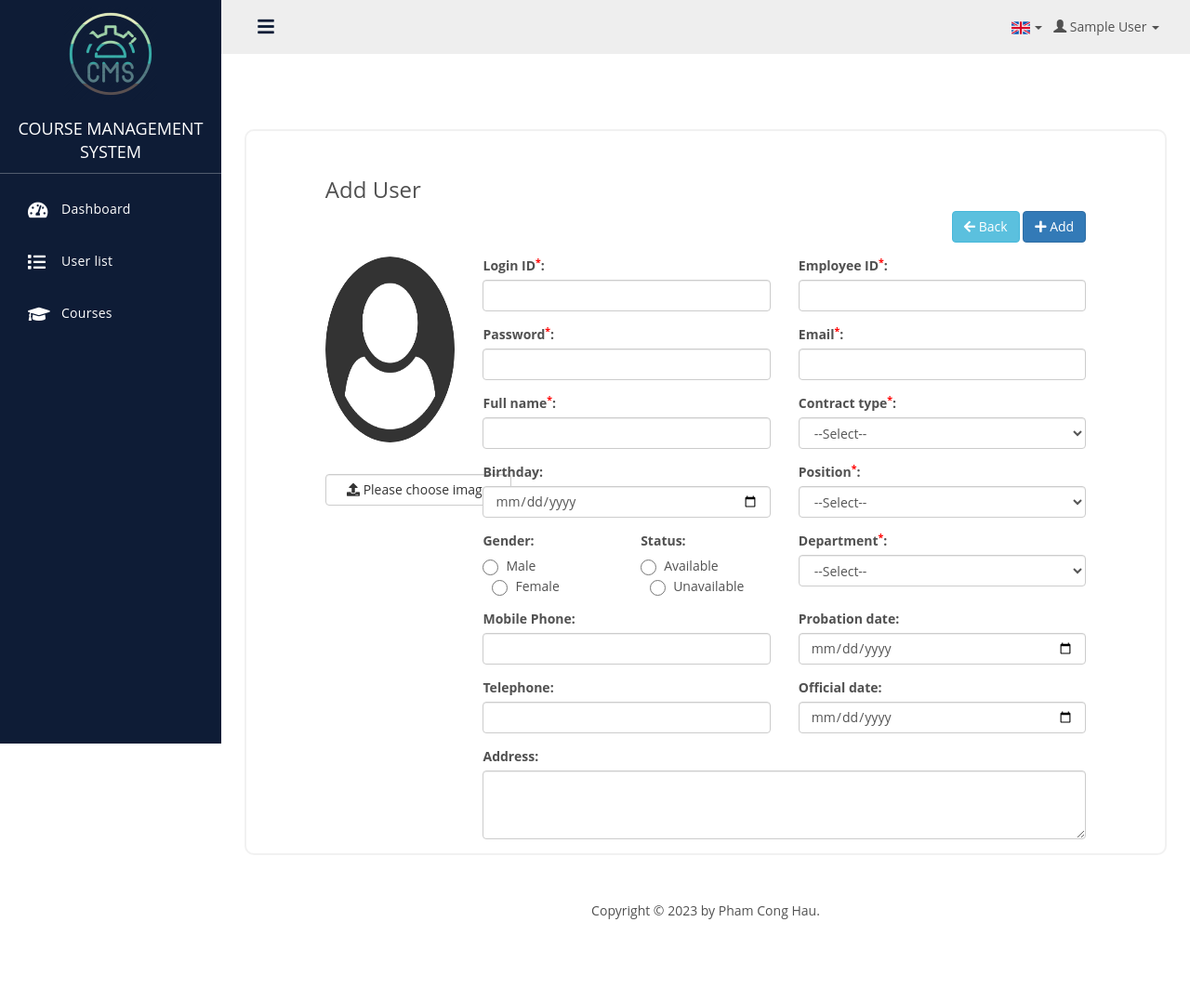
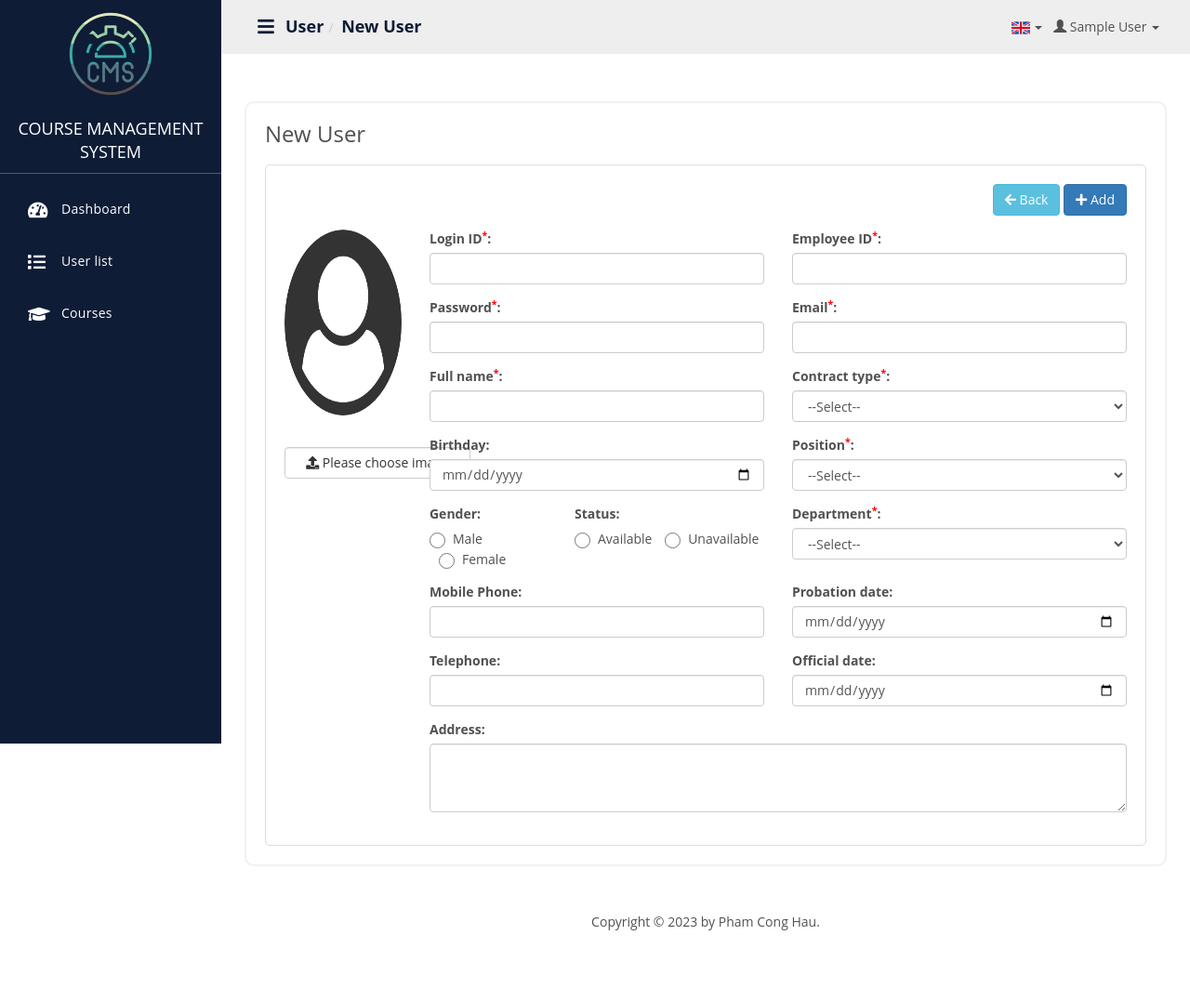
Before and after one commit to conghaucube123/conghau_hrm, a CodeIgniter app: page /database/index.php/user_list/add in a window 1280 px wide. Shown: the whole page at 93% size. Before the commit the page ends 989 px from the top, so only its background shows below. Run offline with CodeIgniter, Linux system fonts and the light colour scheme; the visitor is signed in with stand-in values (Sample User, id 1); data that the repository does not hold is empty; some libraries are stand-ins or nearby versions.

Commit message:
Edit front-end of breadcrumb

```diff
--- a/application/language/english/title_lang.php
+++ b/application/language/english/title_lang.php
@@ -10,16 +10,18 @@
     $lang["vietnamese"] = "Vietnamese";
     $lang["forgot_password"] = "Forgot password";
     // Header
-    $lang["user_info"] = "User Information";
-    $lang["add_new_user"] = "Add User";
-    $lang["course_info"] = "Course Information";
+    $lang["user_info"] = "Update User";
+    $lang["add_new_user"] = "New User";
+    $lang["course_info"] = "Update Course";
     $lang["employee_list"] = "Employee List";
-    $lang["add_new_course"] = "Add Course";
-    $lang["add_employee"] = "Add Employee";
+    $lang["add_new_course"] = "New Course";
+    $lang["add_employee"] = "New Employee";
     $lang["upload_employee_list"] = "Upload Employee List";
     $lang["user_gender"] = "User Gender";
     $lang["user_status"] = "User Status";
     $lang["user_login"] = "User Login In Week";
+    $lang["user_profile"] = "Profile";
+    $lang["user_master"] = "User";
     // Button
     $lang["login"] = "Login";
     $lang["search"] = "Search";
--- a/application/language/vietnamese/title_lang.php
+++ b/application/language/vietnamese/title_lang.php
@@ -10,9 +10,9 @@
     $lang["vietnamese"] = "Tiếng Việt";
     $lang["forgot_password"] = "Quên mật khẩu";
     // Header
-    $lang["user_info"] = "Thông Tin Người Dùng";
+    $lang["user_info"] = "Chỉnh Sửa Người Dùng";
     $lang["add_new_user"] = "Thêm Người Dùng";
-    $lang["course_info"] = "Thông Tin Khóa Học";
+    $lang["course_info"] = "Chỉnh Sửa Khóa Học";
     $lang["employee_list"] = "Danh Sách Nhân Viên";
     $lang["add_new_course"] = "Thêm Khóa Học";
     $lang["add_employee"] = "Thêm Nhân Viên";
@@ -20,6 +20,8 @@
     $lang["user_gender"] = "Giới Tính Người Dùng";
     $lang["user_status"] = "Trạng Thái Người Dùng";
     $lang["user_login"] = "Số Người Dùng Đăng Nhập Trong Tuần";
+    $lang["user_profile"] = "Hồ Sơ";
+    $lang["user_master"] = "Người Dùng";
     // Button
     $lang["login"] = "Đăng nhập";
     $lang["search"] = "Tìm kiếm";
--- a/application/views/courses/index.php
+++ b/application/views/courses/index.php
@@ -5,9 +5,9 @@
     }
     .table-container {
         border: #f1f1f1f1 2px solid;
-        border-radius: 20px;
+        border-radius: 10px;
         margin-top: 30px;
-        padding: 20px;
+        padding: 0px 20px 20px 20px;
     }
     .add {
         float: right;
@@ -272,7 +272,7 @@
             fixedHeader: true,
             scrollCollapse: true,
             scrollY: "700px",
-            scrollX: "100%",
+            "scrollX": true,
             language: {
                 url: languageUrl,
             },
--- a/application/views/dashboard/index.php
+++ b/application/views/dashboard/index.php
@@ -10,8 +10,8 @@
     }
     .dashboard-container {
         border: #f1f1f1f1 2px solid;
-        border-radius: 20px;
-        padding: 20px;
+        border-radius: 10px;
+        padding: 0px 20px 20px 20px;
         height: 100%;
         width: 100%;
     }
--- a/application/views/master_page.php
+++ b/application/views/master_page.php
@@ -198,6 +198,7 @@
             }
             .active {
                 background: rgba(0, 0, 0, 0.5);
+                border-left: #eeeeee 3px solid;
             }
             .dashboard-compact .dashboard-nav {
                 max-width: 100px;
@@ -275,15 +276,33 @@
             .nav {
                 display: inline;
             }
-            .dashboard-toolbar .navbar-right{
+            .dashboard-toolbar .navbar-left {
+                /* border: #000 1px solid; */
+                width: 50%;
+            }
+            .dashboard-toolbar .navbar-left .breadcrumb {
+                background-color: #eeeeee;
+                margin: 0;
+            }
+            .dashboard-toolbar .navbar-left .breadcrumb a {
+                color: #0e1c36;
+                font-size: 1.8rem;
+                font-weight: 700;
+                text-decoration: none;
+            }
+            .dashboard-toolbar .navbar-left .breadcrumb a:hover,
+            .dashboard-toolbar .navbar-left .breadcrumb a:active {
+                color: #6c757d;
+            }
+            .dashboard-toolbar .navbar-right {
                 margin: 0;
                 float: right;
             }
-            .navbar-right{
+            .navbar-right {
                 padding-top: 10px;
                 margin-right: 0;
             }
-            .navbar-right >ul >li {
+            .navbar-right > ul > li {
                 margin-left: 20px;
             }
             .navbar-right ul li {
@@ -519,7 +538,10 @@
                 <header class='dashboard-toolbar'>
                     <div class="nav-menu">
                         <nav>
-                            <div class="menu-toggle"><i class="fas fa-bars"></i></div>
+                            <div class="nav navbar-left">
+                                <div class="menu-toggle"><i class="fas fa-bars"></i></div>
+                                <ul class="breadcrumb"></ul>
+                            </div>
                             <ul class="nav navbar-nav navbar-right">
                                 <li class="dropdown">
                                     <button class="dropdown-toggle" type="button" data-toggle="dropdown">
@@ -587,6 +609,24 @@
                     $this->session->set_flashdata('message', "");
                 }
             ?>
+            var first = $("nav a.active span").first().text().trim();
+            var secondLevel = '<?php echo $this->uri->segment('2'); ?>';
+            if (secondLevel != '') {
+                if (first === '') {
+                    first = '<?php echo lang('user_master'); ?>';
+                    $('.breadcrumb').append('<li><a href="<?php echo current_url(); ?>">'+ first +'</a></li>');
+                } else {
+                    $('.breadcrumb').append('<li><a href="<?php echo base_url($this->uri->segment('1')); ?>">'+ first +'</a></li>');
+                }
+                var second = $(".x-title h3").first().text().trim();
+                $('.breadcrumb').append('<li><a href="<?php echo current_url(); ?>">'+ second +'</a></li>');
+            } else {
+                $('.breadcrumb').append('<li><a href="<?php echo current_url(); ?>">'+ first +'</a></li>');
+            }
+
+            // if (second != '') {
+            //     $('.breadcrumb').append('<li><a href="<?php echo base_url(); ?>/'+ first + second +'">'+ first +'</a></li>');
+            // }
             $(".menu-toggle").click(function () {
                 if (mobileScreen.matches) {
                     $(".dashboard-nav").toggleClass("mobile-show");
--- a/application/views/user_list/add.php
+++ b/application/views/user_list/add.php
@@ -5,8 +5,13 @@
     .form-input {
         border: #f1f1f1f1 2px solid;
         border-radius: 10px;
-        padding-top: 30px;
-        margin-top: 30px;
+        padding: 0px 20px 20px 20px;
+    }
+    .form-input form {
+        border: #ddd 1px solid;
+        border-radius: 5px;
+        padding: 20px;
+        margin-top: 20px;
     }
     .col-md-2 img {
         border-radius: 50%;
@@ -66,14 +71,12 @@
 
 <div class="body-container">
     <div class="form-input">
+        <div class="x-title">
+            <h3><?php echo lang('add_new_user'); ?></h3>
+        </div>
         <form role="form" action="add" method="post" enctype="multipart/form-data" onsubmit="return validate()">
             <div class="row">
-                <div class="col-md-10  col-md-offset-1">
-                    <h3><?php echo lang('add_new_user'); ?></h3>
-                </div>
-            </div>
-            <div class="row">
-                <div class="col-md-10 col-md-offset-1" style="text-align: right;">
+                <div class="col-md-12" style="text-align: right;">
                     <div class="form-group">
                         <button type="button" class="btn btn-info" style="color:#ffffff;" onclick="window.history.back();"><i class="fa fa-arrow-left"></i> <?php echo lang('back'); ?></button>
                         <button type="submit" class="btn btn-primary" style="color:#ffffff;"><i class="fas fa-plus"></i> <?php echo lang('add'); ?></button>
@@ -81,7 +84,7 @@
                 </div>
             </div>
             <div class="row">
-                <div class="col-md-2 col-md-offset-1">
+                <div class="col-md-2">
                     <div class="form-group" id="image-container">
                         <div id="image">
                             <img src="<?php echo base_url('images/user-2.png'); ?>" class="img-responsive" id="face-image">
@@ -105,7 +108,7 @@
                         </div>
                     </div>
                 </div>
-                <div class="col-md-4">
+                <div class="col-md-5">
                     <div class="form-group">
                         <label for="loginId"><?php echo lang('login_id_1'); ?><sup style="color: red;">*</sup>:</label>
                         <input type="text" class="form-control" id="loginId" name="loginId" value="<?php if (isset($loginIdr)) {echo $loginIdr;} ?>" onblur="validateLoginId()">
@@ -131,7 +134,7 @@
                         <input type="date" class="form-control" id="birthday" name="birthday" style="cursor: pointer;" value="<?php if (isset($birthdayr)) {echo $birthdayr;} ?>">
                     </div>
                 </div>
-                <div class="col-md-4">
+                <div class="col-md-5">
                     <div class="form-group">
                         <label for="employeeId"><?php echo lang('employee_id_1'); ?><sup style="color: red;">*</sup>:</label>
                         <input type="text" class="form-control" id="employeeId" name="employeeId" value="<?php if (isset($employeeIdr)) {echo $employeeIdr;} ?>" onblur="validateEmployeeId()">
@@ -187,7 +190,7 @@
                 </div>
             </div>
             <div class="row">
-                <div class="col-md-2 col-md-offset-1"></div>
+                <div class="col-md-2"></div>
                 <div class="col-md-2">
                     <div class="form-group">
                         <label><?php echo lang('gender_1'); ?>:</label>
@@ -203,7 +206,7 @@
                         </div>
                     </div>
                 </div>
-                <div class="col-md-2">
+                <div class="col-md-3">
                     <div class="form-group">
                         <label><?php echo lang('status_1'); ?>:</label>
                         <div class="">
@@ -218,7 +221,7 @@
                         </div>
                     </div>
                 </div>
-                <div class="col-md-4">
+                <div class="col-md-5">
                     <div class="form-group">
                         <label for="departmentId"><?php echo lang('department'); ?><sup style="color: red;">*</sup>:</label>
                         <select class="form-control" id="departmentId" name="departmentId" style="cursor: pointer;" onblur="validateDepartmentId()">
@@ -238,8 +241,8 @@
                 </div>
             </div>
             <div class="row">
-                <div class="col-md-2 col-md-offset-1"></div>
-                <div class="col-md-4">
+                <div class="col-md-2"></div>
+                <div class="col-md-5">
                     <div class="form-group">
                         <label for="mobile"><?php echo lang('mobile_1'); ?>:</label>
                         <input type="text" class="form-control" id="mobile" name="mobile" value="<?php if (isset($mobiler)) {echo $mobiler;} ?>" onblur="validateMobile()">
@@ -251,7 +254,7 @@
                         <span>Error message</span>
                     </div>
                 </div>
-                <div class="col-md-4">
+                <div class="col-md-5">
                     <div class="form-group">
                         <label for="probation-date"><?php echo lang('probation_date'); ?>:</label>
                         <input type="date" class="form-control" id="probation-date" name="probationDate" style="cursor: pointer;" value="<?php if (isset($probationDater)) {echo $probationDater;} ?>">
@@ -263,8 +266,8 @@
                 </div>
             </div>
             <div class="row">
-                <div class="col-md-2 col-md-offset-1"></div>
-                <div class="col-md-8">
+                <div class="col-md-2"></div>
+                <div class="col-md-10">
                     <div class="form-group">
                         <label for="address"><?php echo lang('address_1'); ?>:</label>
                         <textarea class="form-control" id="address" name="address" rows="3" onblur="validateAddress()"><?php if (isset($addressr)) {echo $addressr;} ?></textarea>
--- a/application/views/user_list/index.php
+++ b/application/views/user_list/index.php
@@ -7,7 +7,7 @@
         border: #f1f1f1f1 2px solid;
         border-radius: 10px;
         margin-top: 30px;
-        padding: 20px;
+        padding: 0px 20px 20px 20px;
     }
     .add {
         float: right;
@@ -289,7 +289,7 @@
             fixedHeader: true,
             scrollCollapse: true,
             scrollY: "700px",
-            scrollX: "100%",
+            "scrollX": true,
             language: {
                 url: languageUrl,
             },
```
Also changed, not shown: application/views/courses/add.php (+11 -3 lines), application/views/courses/edit.php (+11 -9 lines), application/views/user/index.php (+20 -18 lines), application/views/user_list/edit.php (+22 -19 lines).
